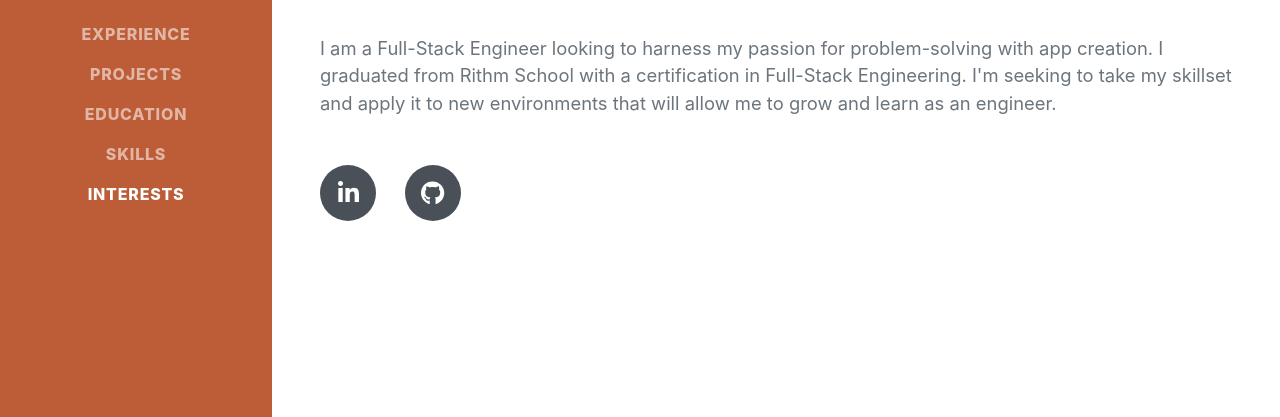
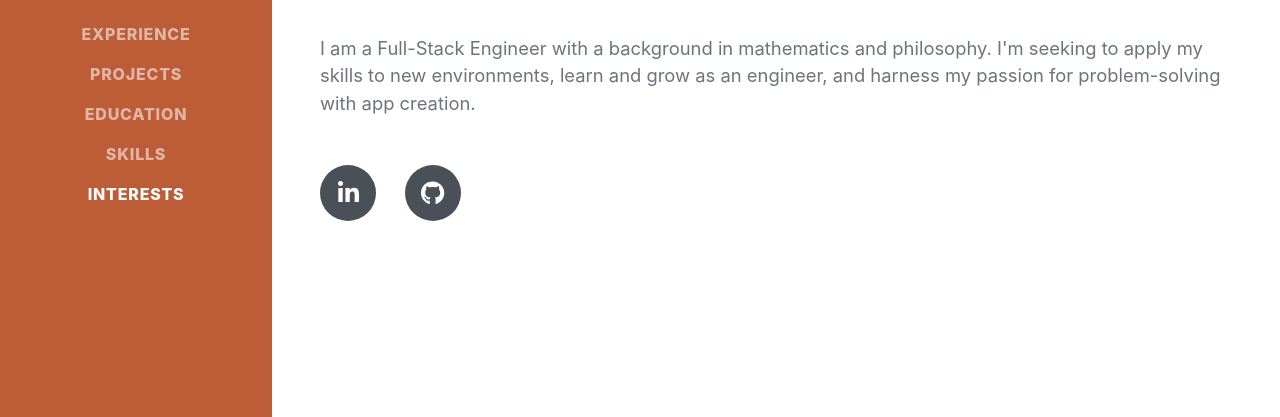
Before and after one commit to BlueMycon/BlueMycon.github.io, a plain HTML site: page index.html in a window 1280 px wide. Shown: the part 380-797 px from the top of the page. Drawn offline with nearby package versions, Linux system fonts and the light colour scheme; a web font is replaced by a local one.

Commit message:
More copy edits.

```diff
--- a/index.html
+++ b/index.html
@@ -3,10 +3,9 @@
 
 <head>
   <meta charset="utf-8" />
-  <meta name="viewport" content="width=device-width, initial-scale=1, shrink-to-fit=no" />
   <meta name="description" content="" />
   <meta name="author" content="" />
-  <title>Kenny Burgher's Portolio Site</title>
+  <title>Kenny Burgher, Software Engineer</title>
   <!--
     TODO:
     favicon via image generator;
@@ -70,13 +69,11 @@
           Haight-Ashbury · San Francisco, CA 94117 · (303) 547-6131 ·
           <a href="mailto:kenny.burgher@gmail.com">kenny.burgher@gmail.com</a>
         </div>
+        <!-- TODO: skills; interests/passions -->
         <p class="lead mb-5">
-          I am a Full-Stack Engineer looking to harness my passion for
-          problem-solving with app creation.
-          I graduated from Rithm School with a certification in
-          Full-Stack Engineering.
-          I'm seeking to take my skillset and apply it to new environments
-          that will allow me to grow and learn as an engineer.
+          I am a Full-Stack Engineer with a background in mathematics and philosophy.
+          I'm seeking to apply my skills to new environments,
+          learn and grow as an engineer, and harness my passion for problem-solving with app creation.
         </p>
         <div class="social-icons">
           <a class="social-icon" href="https://www.linkedin.com/in/kenneth-burgher/">
```
